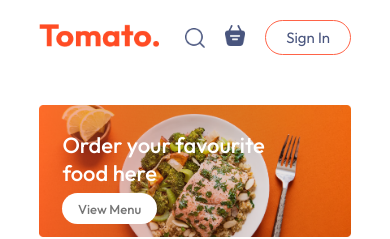
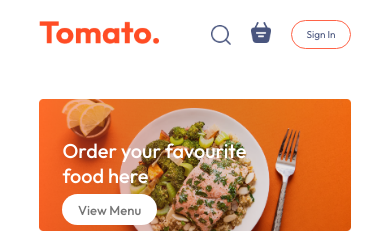
Before and after one commit to FarheenMalak/foodapp, a React (Vite) app in the folder frontend/: page / in a window 390 px wide. Shown: the top 239 px of the page. Built offline with nearby package versions, Linux system fonts and the light colour scheme; no server answers.

Commit message:
styling fixes

```diff
--- a/frontend/src/assets/assets.js
+++ b/frontend/src/assets/assets.js
@@ -327,7 +327,7 @@ export const food_list = [
         category: "Noodles"
     }, {
         _id: "30",
-        name: "eg NoodlesV",
+        name: "Veg Noodles",
         image: food_30,
         price: 12,
         description: "Food provides essential nutrients for overall health and well-being",
--- a/frontend/src/components/Header/Header.css
+++ b/frontend/src/components/Header/Header.css
@@ -35,6 +35,9 @@
     border-radius: 50px;
 }
 @media (max-width:1050px) {
+    .header{
+        height: 36vw;
+    }
    .header-contents{
     max-width: 45%;
    }
@@ -46,6 +49,9 @@
    .header-contents p{
     display: none;
    }
+   .header-contents h2{
+    font-size: 20px;
+   }
    .header-contents button{
     padding: 2vw 4vw;
    }
--- a/frontend/src/components/Navbar/Navbar.css
+++ b/frontend/src/components/Navbar/Navbar.css
@@ -117,8 +117,10 @@
         width: 20px;
     }
     .navbar-right button{
-        padding: 7px 20px;
-        font-size: 15px;
+        padding: 7px 7px;
+        font-size: 10px;
+        width: 60px;
+        border-radius: 20px;
     }
 }
 @media (max-width:750px) {
--- a/frontend/src/pages/Cart/Cart.css
+++ b/frontend/src/pages/Cart/Cart.css
@@ -87,4 +87,7 @@
     .cart-promocode{
         justify-content: start;
     }
+    .cart-items-item{
+        gap: 3px;
+    }
 }
--- a/frontend/src/pages/PlaceOrder/PlaceOrder.css
+++ b/frontend/src/pages/PlaceOrder/PlaceOrder.css
@@ -33,3 +33,8 @@
 .place-order .cart-total button{
     margin-top: 30px;
 }
+@media (max-width:750px) {
+    .place-order{
+        flex-direction: column;
+    }
+}
```
